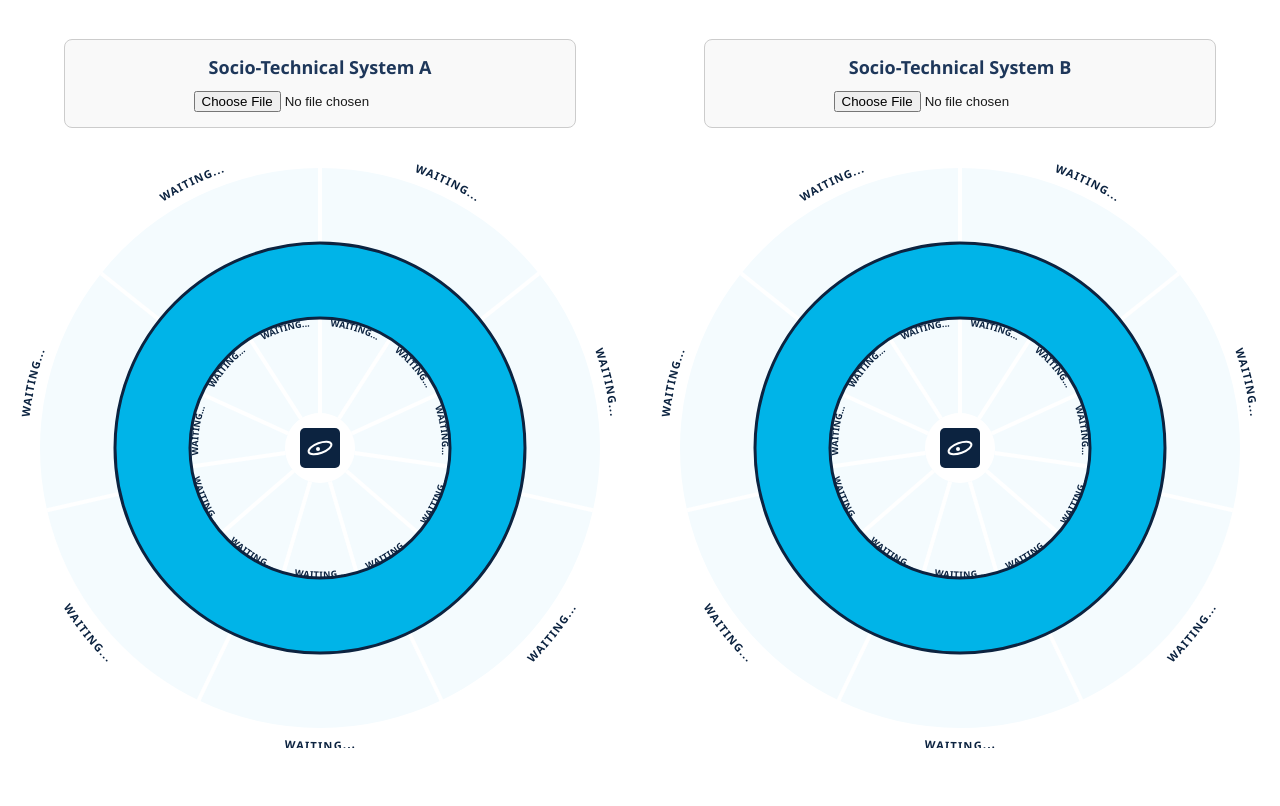
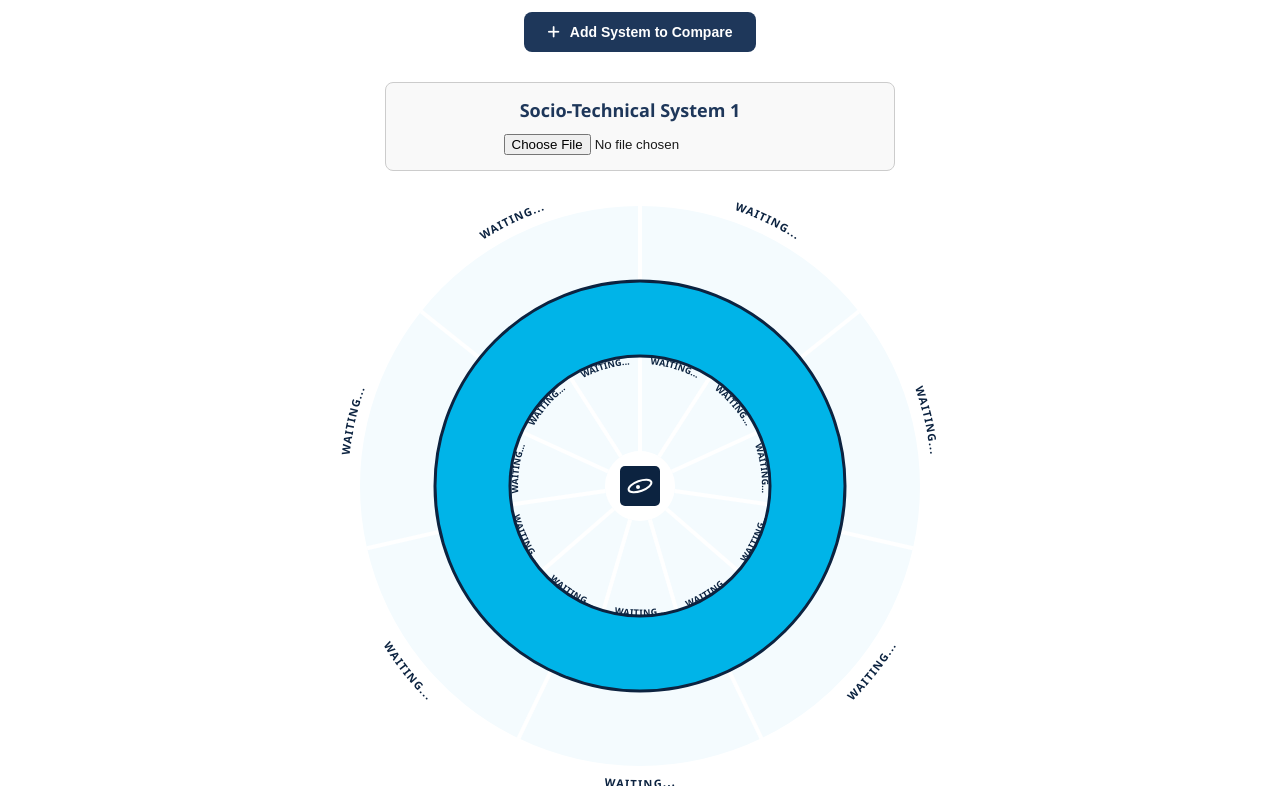
Before and after one commit to Joan-Dev2006/Donutt_utt, a plain HTML site: page index.html in a window 1280 px wide. Shown: the part 87-893 px from the top of the page. Before the commit the page ends 860 px from the top, so only its background shows below. Drawn offline with nearby package versions, Linux system fonts and the light colour scheme.

Commit message:
Add files via upload

```diff
--- a/index.html
+++ b/index.html
@@ -6,13 +6,15 @@
     <script src="https://d3js.org/d3.v7.min.js"></script>
     <link rel="stylesheet" href="https://cdnjs.cloudflare.com/ajax/libs/font-awesome/6.4.0/css/all.min.css">
     <style>
-        /* TON CSS ORIGINAL CONSERVÉ */
         body { font-family: 'Segoe UI', Arial, sans-serif; background-color: #ffffff; margin: 0; padding: 20px; color: #1a1a1a; }
 
-        .dashboard-container { display: flex; flex-direction: column; align-items: center; max-width: 1400px; margin: 0 auto; }
+        .dashboard-container { display: flex; flex-direction: column; align-items: center; max-width: 1600px; margin: 0 auto; }
 
-        /* Boutons de la modale */
-        .btn { display: inline-block; padding: 12px 24px; border: none; border-radius: 8px; font-size: 14px; font-weight: bold; cursor: pointer; transition: all 0.2s; color: white; display: flex; align-items: center; gap: 10px; }
+        /* Barre d'action pour ajouter un scénario */
+        .toolbar { display: flex; justify-content: center; margin-bottom: 10px; }
+
+        /* Boutons */
+        .btn { padding: 12px 24px; border: none; border-radius: 8px; font-size: 14px; font-weight: bold; cursor: pointer; transition: all 0.2s; color: white; display: inline-flex; align-items: center; gap: 10px; }
         .btn-primary { background: #1e375a; }
         .btn-primary:hover { background: #112138; transform: translateY(-2px); }
         .btn-secondary { background: #00b4e8; }
@@ -20,79 +22,80 @@
 
         .tooltip { position: absolute; padding: 8px 12px; background: #1e375a; color: white; border-radius: 4px; pointer-events: none; opacity: 0; font-size: 13px; font-weight: bold; z-index: 10; transition: opacity 0.1s;}
 
-        /* FENÊTRE MODALE */
-        .modal-overlay { display: none; position: fixed; top: 0; left: 0; width: 100%; height: 100%; background: rgba(255,255,255,0.85); z-index: 1000; justify-content: center; align-items: center; backdrop-filter: blur(4px); }
-        .modal-content { background: #ffffff; width: 850px; border-radius: 12px; padding: 40px; position: relative; box-shadow: 0 20px 50px rgba(0,0,0,0.15); border: 1px solid #e0e0e0; }
-        .modal-close { position: absolute; top: -15px; right: -15px; background: #136a4b; color: white; border: none; width: 40px; height: 40px; border-radius: 50%; font-size: 20px; cursor: pointer; box-shadow: 0 4px 10px rgba(0,0,0,0.2); transition: background 0.2s;}
-        .modal-close:hover { background: #0d4a34; }
+        /* GRILLE DYNAMIQUE POUR 1 À N DOUGHNUTS */
+        .comparison-layout {
+            display: grid;
+            grid-template-columns: repeat(auto-fit, minmax(380px, 1fr));
+            justify-items: center;
+            width: 100%;
+            margin-top: 20px;
+            gap: 30px;
+        }
 
-        .modal-header { display: flex; justify-content: space-between; margin-bottom: 30px; gap: 30px; align-items: center;}
-        .modal-title { font-size: 34px; font-weight: 800; color: #1a1a1a; margin: 0; flex: 1; line-height: 1.1;}
-        .modal-desc { flex: 1.5; font-size: 14px; color: #4a4a4a; line-height: 1.5; border-left: 2px solid #ecf0f1; padding-left: 15px;}
+        .system-column {
+            width: 100%;
+            max-width: 600px;
+            display: flex;
+            flex-direction: column;
+            align-items: center;
+        }
 
-        .modal-cards { display: flex; gap: 15px; margin-bottom: 30px; }
-        .card { flex: 1; background: #136a4b; color: white; padding: 20px; border-radius: 10px; display: flex; flex-direction: column; justify-content: space-between;}
-        .card h3 { margin: 0 0 10px 0; font-size: 18px; font-weight: 700; }
-        .card p { margin: 0; font-size: 13px; line-height: 1.4; opacity: 0.95; }
-        .card .big-val { font-size: 24px; font-weight: bold; margin-top: auto;}
+        /* Boîte d'importation avec bouton de suppression */
+        .import-box {
+            position: relative;
+            border: 1px solid #ccc;
+            padding: 15px 35px 15px 15px;
+            border-radius: 8px;
+            width: 85%;
+            text-align: center;
+            margin-bottom: 15px;
+            background-color: #f9f9f9;
+            box-sizing: border-box;
+        }
+        .import-box h3 { margin-top: 0; margin-bottom: 10px; font-size: 18px; color: #1e375a; word-break: break-word; }
 
-        .measure-section { display: flex; align-items: center; gap: 40px; margin-top: 20px;}
-        .measure-value-box h3 { margin: 0 0 5px 0; font-size: 20px; color: #1a1a1a; }
-        .measure-val-number { font-size: 60px; font-weight: 800; color: #1a1a1a; line-height: 1; letter-spacing: -2px;}
-        .measure-val-total { font-size: 20px; color: #7f8c8d; font-weight: 600; }
+        .btn-remove {
+            position: absolute;
+            top: 8px;
+            right: 8px;
+            background: transparent;
+            border: none;
+            color: #888;
+            font-size: 18px;
+            cursor: pointer;
+            width: 28px;
+            height: 28px;
+            border-radius: 50%;
+            display: flex;
+            align-items: center;
+            justify-content: center;
+            transition: all 0.2s;
+        }
+        .btn-remove:hover { background: #ffe5e5; color: #d93025; }
 
-        .gauge-container { flex: 1; position: relative; margin-top: 20px;}
-        .gauge-bar { height: 40px; background: linear-gradient(to right, #ff0000, #ff9900, #ffff00, #99ff33, #00ff00); border-radius: 6px; width: 100%; box-shadow: inset 0 2px 5px rgba(0,0,0,0.1);}
-        .gauge-marker { position: absolute; top: -30px; font-size: 35px; color: #1e375a; transform: translateX(-50%); transition: left 0.5s cubic-bezier(0.4, 0, 0.2, 1); text-shadow: 0 3px 6px rgba(0,0,0,0.3);}
-        .gauge-labels { display: flex; justify-content: space-between; margin-top: 10px; font-size: 12px; color: #4a4a4a; font-weight: 600; padding: 0 5px;}
-
-        /* DISPOSITION DE COMPARAISON CÔTE À CÔTE */
-        .comparison-layout { display: flex; justify-content: space-between; width: 100%; margin-top: 20px; gap: 40px; }
-
-        .system-column { flex: 1; display: flex; flex-direction: column; align-items: center; }
-
-        /* Boîte d'importation simplifiée et élégante */
-        .import-box { border: 1px solid #ccc; padding: 15px; border-radius: 8px; width: 80%; text-align: center; margin-bottom: 20px; background-color: #f9f9f9; }
-        .import-box h3 { margin-top: 0; margin-bottom: 10px; font-size: 18px; color: #1e375a; }
-
-        /* Conteneur pour le Donut (redimensionné pour tenir à deux) */
+        /* Conteneur responsive pour le Donut */
         .chart-wrapper { width: 100%; max-width: 600px; }
+        .chart-wrapper svg { width: 100%; height: auto; display: block; }
     </style>
 </head>
 <body>
 
     <div class="dashboard-container">
 
-        <h1 style="color: #1e375a;">DonUTT - Socio-Technical Systems Comparator</h1>
+        <h1 style="color: #1e375a; margin-bottom: 15px;">DonUTT - Socio-Technical Systems Comparator</h1>
 
-        <!-- DISPOSITION CÔTE À CÔTE -->
-        <div class="comparison-layout">
+        <!-- BOUTON D'AJOUT DYNAMIQUE -->
+        <div class="toolbar">
+            <button class="btn btn-primary" onclick="ajouterScenario()">
+                <i class="fa-solid fa-plus"></i> Add System to Compare
+            </button>
+        </div>
 
-            <!-- COLONNE GAUCHE : SYSTÈME A -->
-            <div class="system-column">
-                <div class="import-box">
-                    <h3 id="nom-systeme-A">Socio-Technical System A</h3>
-                    <input type="file" id="uploadSystemA" accept=".csv" onchange="chargerFichierCSV(this.files[0], 'A')">
-                </div>
-                <!-- La div où D3.js va dessiner le Donut A -->
-                <div id="chart-A" class="chart-wrapper"></div>
-            </div>
-
-            <!-- COLONNE DROITE : SYSTÈME B -->
-            <div class="system-column">
-                <div class="import-box">
-                    <h3 id="nom-systeme-B">Socio-Technical System B</h3>
-                    <input type="file" id="uploadSystemB" accept=".csv" onchange="chargerFichierCSV(this.files[0], 'B')">
-                </div>
-                <!-- La div où D3.js va dessiner le Donut B -->
-                <div id="chart-B" class="chart-wrapper"></div>
-            </div>
-
-        </div>
+        <!-- CONTENEUR DYNAMIQUE (1 Doughnut par défaut, injecté par script.js) -->
+        <div id="comparison-layout" class="comparison-layout"></div>
 
         <div class="tooltip" id="tooltip"></div>
     </div>
-
 
     <!-- MODAL OVERLAY (100% English) -->
     <div id="modal-overlay" onclick="this.style.display='none'" style="display:none; position:fixed; top:0; left:0; width:100%; height:100%; background:rgba(0,0,0,0.7); justify-content:center; align-items:center; z-index:1000; font-family: 'Segoe UI', Roboto, Helvetica, Arial, sans-serif;">
@@ -106,17 +109,14 @@
 
             <!-- The 3 Info Cards -->
             <div style="display: flex; gap: 15px; margin-bottom: 30px;">
-                <!-- Card 1 : Data Source -->
                 <div style="flex: 1; background: #1b6d4b; color: white; padding: 15px; border-radius: 8px; box-shadow: 0 4px 6px rgba(0,0,0,0.1);">
                     <h3 style="margin: 0 0 10px 0; font-size: 18px;">Data</h3>
                     <p style="margin: 0; font-size: 13px; line-height: 1.4;">DonUTT - Models and tools for supporting sustainability assessment</p>
                 </div>
-                <!-- Card 2 : Diagnostic Status -->
                 <div style="flex: 1; background: #1b6d4b; color: white; padding: 15px; border-radius: 8px; box-shadow: 0 4px 6px rgba(0,0,0,0.1);">
                     <h3 style="margin: 0 0 10px 0; font-size: 18px;">Diagnostic</h3>
                     <p id="m-status-text" style="margin: 0; font-size: 16px; font-weight: bold;">Status</p>
                 </div>
-                <!-- Card 3 : Threshold -->
                 <div style="flex: 1; background: #1b6d4b; color: white; padding: 15px; border-radius: 8px; box-shadow: 0 4px 6px rgba(0,0,0,0.1);">
                     <h3 style="margin: 0 0 10px 0; font-size: 18px;">Threshold / Target</h3>
                     <p id="m-seuil-ref" style="margin: 0; font-size: 24px; font-weight: bold;">0</p>
@@ -125,24 +125,19 @@
 
             <!-- Measure and Gauge Section -->
             <div style="display: flex; justify-content: space-between; align-items: center; margin-bottom: 30px;">
-
-                <!-- Main Value and Ratio -->
                 <div style="flex: 1;">
                     <h3 style="margin: 0 0 5px 0; font-size: 18px; color: #1a1a1a;">Current Measure</h3>
                     <div style="display: flex; align-items: baseline; gap: 8px; margin-bottom: 10px;">
                         <span id="m-valeur-mesure" style="font-size: 48px; font-weight: 900; color: #1a1a1a; line-height: 1;">0</span>
                     </div>
-                    <!-- Calculated Ratio Block -->
                     <div style="background: #f0f4f8; padding: 8px 12px; border-radius: 6px; display: inline-block; border: 1px solid #d9e2ec;">
                         <span style="font-size: 12px; color: #627d98; text-transform: uppercase; font-weight: bold; letter-spacing: 0.5px;">Calculated Ratio</span><br>
                         <strong id="m-ratio-affiche" style="font-size: 20px; color: #102a43;">1.00</strong>
                     </div>
                 </div>
 
-                <!-- Color Gauge -->
                 <div style="flex: 1.5; padding-left: 20px;">
                     <div style="position: relative; height: 30px; background: linear-gradient(to right, #00ff00, #ffff00, #ff0000); border-radius: 6px; box-shadow: inset 0 2px 4px rgba(0,0,0,0.2);">
-                        <!-- Slider marker -->
                         <div id="m-jauge-curseur" style="position: absolute; top: -15px; left: 50%; transform: translateX(-50%); width: 0; height: 0; border-left: 12px solid transparent; border-right: 12px solid transparent; border-top: 15px solid #1a365d; transition: left 0.5s ease;"></div>
                     </div>
                     <div style="display: flex; justify-content: space-between; margin-top: 8px; font-size: 12px; color: #666;">
@@ -160,7 +155,7 @@
 
             <!-- Close Button -->
             <div style="text-align: right; border-top: 1px solid #ddd; padding-top: 15px;">
-                <button onclick="document.getElementById('modal-overlay').style.display='none'" style="padding: 12px 24px; background: #00b4e8; color: white; border: none; border-radius: 4px; font-size: 16px; font-weight: bold; cursor: pointer; box-shadow: 0 2px 4px rgba(0,0,0,0.1);">Close Diagnostic</button>
+                <button onclick="closeModal()" style="padding: 12px 24px; background: #00b4e8; color: white; border: none; border-radius: 4px; font-size: 16px; font-weight: bold; cursor: pointer; box-shadow: 0 2px 4px rgba(0,0,0,0.1);">Close Diagnostic</button>
             </div>
         </div>
     </div>
--- a/script.js
+++ b/script.js
@@ -21,13 +21,13 @@ const UNITES = {
     "Material Footprint": "tonnes"
 };
 
-let systemeA = null;
-let systemeB = null;
+// Stockage dynamique de 1 à N systèmes
+const systemes = {};
+let compteurScenarios = 0;
 
 // Moteur d'Analyse (Traduction mathématique de l'article)
 function analyserCycleDeVie(dataCSV, systemName) {
 
-    // Vérification de sécurité : la base est-elle bien chargée par le HTML ?
     if (typeof BASE_REFERENCE === 'undefined') {
         alert("Erreur critique : La base de données de référence est introuvable. Avez-vous bien inclus base_reference.js dans index.html ?");
         return null;
@@ -82,50 +82,103 @@ function analyserCycleDeVie(dataCSV, systemName) {
     return systeme;
 }
 
-// Fonction appelée par le bouton d'importation HTML
-function chargerFichierCSV(file, cible) {
+// =========================================================================
+// 2. GESTION DYNAMIQUE DES SCÉNARIOS (1 à N Doughnuts)
+// =========================================================================
+
+function creerModeleVide() {
+    let modeleVide = { plafondEcologique: [], plancherSocial: [] };
+    for (let i = 0; i < 7; i++) {
+        modeleVide.plafondEcologique.push({ dimension: "Waiting...", type: "Ecologique", ratio: 0, valeur_mesure: 0, seuil_reference: 0 });
+    }
+    for (let i = 0; i < 11; i++) {
+        modeleVide.plancherSocial.push({ dimension: "Waiting...", type: "Social", ratio: 0, valeur_mesure: 0, seuil_reference: 0 });
+    }
+    return modeleVide;
+}
+
+function ajouterScenario() {
+    compteurScenarios++;
+    const scenarioId = `scenario-${compteurScenarios}`;
+    const container = document.getElementById("comparison-layout");
+
+    // Création de la colonne du système
+    const col = document.createElement("div");
+    col.className = "system-column";
+    col.id = `col-${scenarioId}`;
+
+    col.innerHTML = `
+        <div class="import-box">
+            <button class="btn-remove" title="Remove this system" onclick="supprimerScenario('${scenarioId}')">
+                <i class="fa-solid fa-xmark"></i>
+            </button>
+            <h3 id="nom-systeme-${scenarioId}">Socio-Technical System ${compteurScenarios}</h3>
+            <input type="file" id="upload-${scenarioId}" accept=".csv">
+        </div>
+        <div id="chart-${scenarioId}" class="chart-wrapper"></div>
+    `;
+
+    container.appendChild(col);
+
+    // Écouteur sur l'input file
+    const fileInput = document.getElementById(`upload-${scenarioId}`);
+    fileInput.addEventListener("change", function () {
+        chargerFichierCSV(this.files[0], scenarioId);
+    });
+
+    // Dessin initial du Doughnut vide
+    dessinerDonut(creerModeleVide(), `#chart-${scenarioId}`);
+    mettreAJourBoutonsSuppression();
+}
+
+function supprimerScenario(scenarioId) {
+    const col = document.getElementById(`col-${scenarioId}`);
+    if (col) col.remove();
+    delete systemes[scenarioId];
+    mettreAJourBoutonsSuppression();
+}
+
+// Masque le bouton "×" s'il ne reste qu'un seul Doughnut affiché
+function mettreAJourBoutonsSuppression() {
+    const boutons = document.querySelectorAll(".btn-remove");
+    const afficher = boutons.length > 1;
+    boutons.forEach(btn => {
+        btn.style.display = afficher ? "flex" : "none";
+    });
+}
+
+// Fonction appelée lors de l'importation d'un CSV
+function chargerFichierCSV(file, scenarioId) {
     if (!file) return;
     const reader = new FileReader();
     reader.onload = function(e) {
         const contenu = e.target.result;
         let data = d3.csvParse(contenu);
-        if(data.length === 0 || !data[0].pays) data = d3.dsvFormat(";").parse(contenu);
+        if (data.length === 0 || !data[0].pays) data = d3.dsvFormat(";").parse(contenu);
 
-        // Vérification du format d'export SysML
         if (data.length === 0 || !data[0].pays || !data[0].per_eq || !data[0].composant) {
             alert("Format incorrect. Importez un export SysML valide avec les colonnes : composant, phase, pays, per_eq");
             return;
         }
 
-        // Lancement du moteur de calcul
-        let systemeCalcule = analyserCycleDeVie(data, file.name.replace(".csv", ""));
+        let systemeCalcule = analyserCycleDeVie(data, file.name.replace(/\.csv$/i, ""));
+        if (!systemeCalcule) return;
 
-        if (!systemeCalcule) return; // Arrêt si erreur dans le calcul
+        systemes[scenarioId] = systemeCalcule;
 
-        if(cible === 'A') systemeA = systemeCalcule;
-        if(cible === 'B') systemeB = systemeCalcule;
-
-        document.getElementById("nom-systeme-" + cible).innerText = systemeCalcule.nom.toUpperCase();
-        dessinerDonut(systemeCalcule.modeleRaworth, "#chart-" + cible);
+        document.getElementById(`nom-systeme-${scenarioId}`).innerText = systemeCalcule.nom.toUpperCase();
+        dessinerDonut(systemeCalcule.modeleRaworth, `#chart-${scenarioId}`);
     };
     reader.readAsText(file);
 }
 
-// =========================================================================
-// 2. INITIALISATION AU DÉMARRAGE
-// =========================================================================
-
+// Initialisation : 1 seul Doughnut par défaut au chargement
 window.onload = function() {
-    let modeleVide = { plafondEcologique: [], plancherSocial: [] };
-    for(let i=0; i<7; i++) modeleVide.plafondEcologique.push({dimension: "Waiting...", type: "Ecologique", ratio: 0, valeur_mesure: 0, seuil_reference: 0});
-    for(let i=0; i<11; i++) modeleVide.plancherSocial.push({dimension: "Waiting...", type: "Social", ratio: 0, valeur_mesure: 0, seuil_reference: 0});
-
-    dessinerDonut(modeleVide, "#chart-A");
-    dessinerDonut(modeleVide, "#chart-B");
+    ajouterScenario();
 };
 
 // =========================================================================
-// 3. MOTEUR DE DESSIN D3.JS (Couleurs Dynamiques, Textes Originaux et Unités)
+// 3. MOTEUR DE DESSIN D3.JS (Responsive via viewBox + IDs isolés)
 // =========================================================================
 
 function dessinerDonut(donneesModele, selecteurDiv) {
@@ -146,8 +199,10 @@ function dessinerDonut(donneesModele, selecteurDiv) {
     const colLightBg = "#f4fbfe";
     const colScale = "rgba(30, 55, 90, 0.25)";
 
+    // SVG responsive grâce à viewBox
     const svg = d3.select(selecteurDiv).append("svg")
-        .attr("width", width).attr("height", height)
+        .attr("viewBox", `0 0 ${width} ${height}`)
+        .attr("preserveAspectRatio", "xMidYMid meet")
         .append("g").attr("transform", `translate(${center}, ${center})`);
 
     const defs = svg.append("defs");
@@ -314,7 +369,10 @@ function dessinerDonut(donneesModele, selecteurDiv) {
         .on("mouseover", function(event, d) {
             d3.select(this).attr("fill", "rgba(0,0,0,0.05)");
 
-            let etat = d.data.ratio > 1 ? "⚠️ OVERSHOOT" : "✅ SAFE";
+            let isEco = d.data.type === "Ecologique";
+            let etat = d.data.ratio > 1
+                ? (isEco ? "⚠️ OVERSHOOT" : "⚠️ SHORTFALL")
+                : (isEco ? "✅ SAFE" : "✅ ACHIEVED");
             let couleurEtat = d.data.ratio > 1 ? "#ffcc00" : "#00ff00";
 
             tooltip.style("opacity", 1).html(`
@@ -335,15 +393,11 @@ function dessinerDonut(donneesModele, selecteurDiv) {
 
             let isEco = d.data.type === "Ecologique";
             let ratio = d.data.ratio;
-
-            // NOUVEAU : Récupération de l'unité
             let unite = isEco ? (UNITES[d.data.dimension] || "") : "";
 
-            // 1. Textes de base (En anglais avec unités HTML injectées)
             document.getElementById('m-title').innerHTML = d.data.dimension;
             document.getElementById('m-unite').innerHTML = isEco ? "Total Impact" : "Weighted Social Score";
 
-            // Affichage avec l'unité stylisée
             document.getElementById('m-valeur-mesure').innerHTML = d.data.valeur_mesure.toLocaleString('fr-FR', {maximumFractionDigits: 2}) +
                 `<span style="font-size: 20px; color: #829ab1; margin-left: 8px; font-weight: normal;">${unite}</span>`;
 
@@ -352,7 +406,6 @@ function dessinerDonut(donneesModele, selecteurDiv) {
 
             document.getElementById('m-ratio-affiche').innerHTML = ratio.toLocaleString('fr-FR', {maximumFractionDigits: 2});
 
-            // 2. Gestion des statuts et explications (En anglais)
             if (isEco) {
                 if (ratio > 1) {
                     document.getElementById('m-status-text').innerHTML = "⚠️ OVERSHOOT";
@@ -364,7 +417,7 @@ function dessinerDonut(donneesModele, selecteurDiv) {
                     document.getElementById('m-status-text').style.color = "white";
                     document.getElementById('m-explication').innerHTML = `The impact of this system perfectly respects the authorized ecological ceiling.`;
                 }
-            } else { // Social
+            } else {
                 if (ratio > 1) {
                     document.getElementById('m-status-text').innerHTML = "⚠️ SHORTFALL";
                     document.getElementById('m-status-text').style.color = "#ffcccc";
@@ -376,29 +429,21 @@ function dessinerDonut(donneesModele, selecteurDiv) {
                 }
             }
 
-            // 3. Animation de la Jauge
             let positionJauge = 50;
-
             if (isEco) {
                 document.getElementById('m-jauge-gauche').innerHTML = "Safe (0)";
                 document.getElementById('m-jauge-centre').innerHTML = "Boundary (1)";
                 document.getElementById('m-jauge-droite').innerHTML = "Overshoot (>1)";
-
-                if (ratio > 1) {
-                    positionJauge = Math.min(100, 50 + ((ratio - 1) * 25));
-                } else {
-                    positionJauge = Math.max(0, ratio * 50);
-                }
             } else {
                 document.getElementById('m-jauge-gauche').innerHTML = "Achieved (0)";
                 document.getElementById('m-jauge-centre').innerHTML = "Foundation (1)";
                 document.getElementById('m-jauge-droite').innerHTML = "Shortfall (>1)";
+            }
 
-                if (ratio > 1) {
-                    positionJauge = Math.min(100, 50 + ((ratio - 1) * 25));
-                } else {
-                    positionJauge = Math.max(0, ratio * 50);
-                }
+            if (ratio > 1) {
+                positionJauge = Math.min(100, 50 + ((ratio - 1) * 25));
+            } else {
+                positionJauge = Math.max(0, ratio * 50);
             }
 
             document.getElementById('m-jauge-curseur').style.left = `${positionJauge}%`;
```
